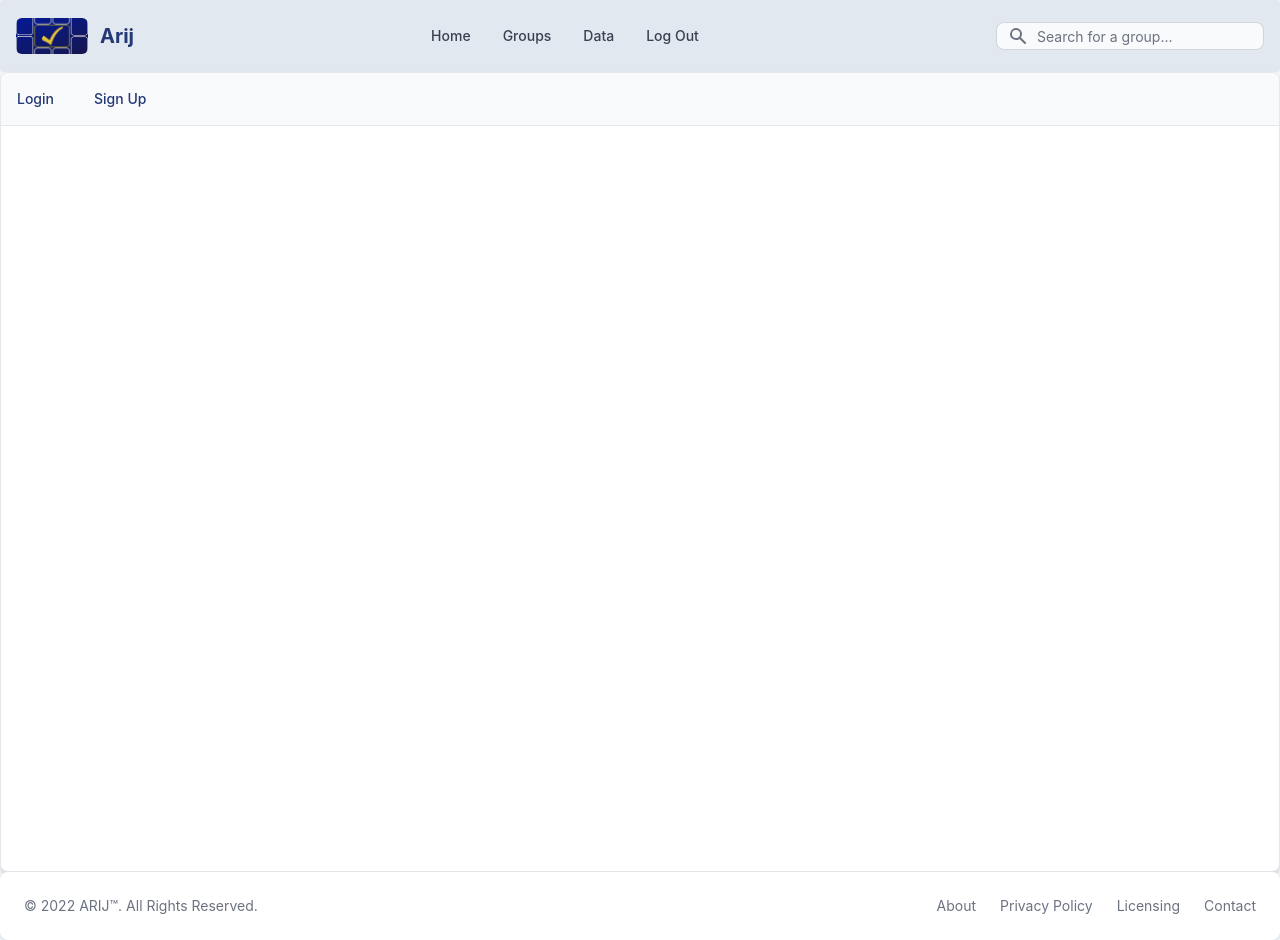
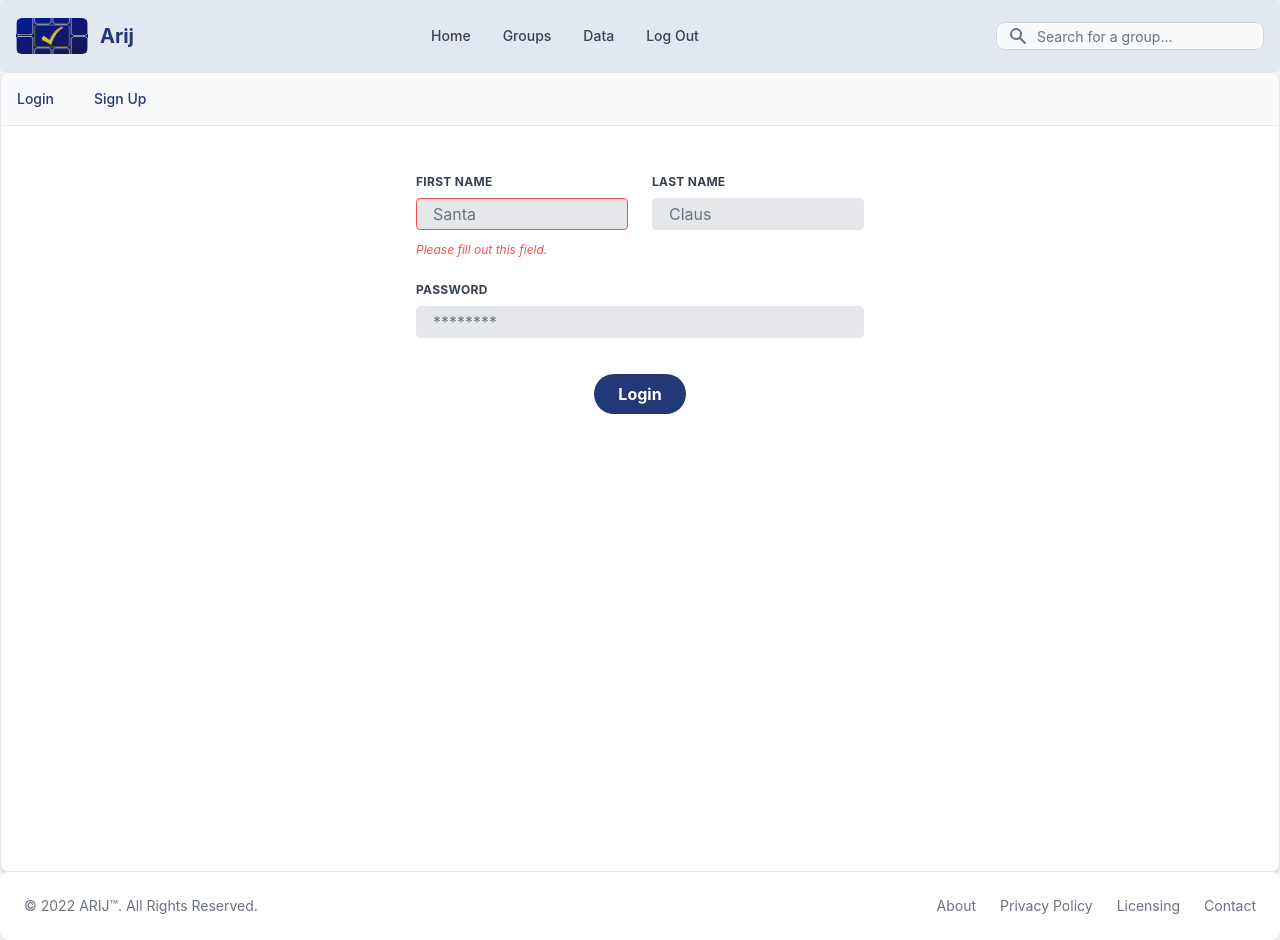
Before and after one commit to Jstelzl/arij, a React (Create React App) app in the folder client/: page / in a window 1280 px wide. Built offline with nearby package versions, Linux system fonts and the light colour scheme.

Commit message:
conditionally render login or sign up

```diff
--- a/client/src/components/Login/index.js
+++ b/client/src/components/Login/index.js
@@ -1,22 +1,34 @@
 import React from "react";
 import "../../App.css";
+import { useState } from "react";
 
 function Login() {
+  const [loginstate, setloginstate] = useState(true)
 
+  const handlePage = (event) => {
+    const page = event.target.id
+    console.log(event.target.id)
+    if (page === "login-tab") {
+      setloginstate(true)
+      console.log(loginstate)
+    } else {
+      setloginstate(false)
+      console.log(loginstate)
+    }
+  }
   return (
     <div className="w-full bg-white border rounded-lg shadow-md dark:bg-gray-800 dark:border-gray-700 min-h-screen">
       <ul className="flex flex-wrap text-sm font-medium text-center text-blue-900 border-b border-gray-200 rounded-t-lg bg-gray-50 dark:border-gray-700 dark:text-gray-400 dark:bg-gray-800"
       id="defaultTab" data-tabs-toggle="#defaultTabContent" role="tablist">
         <li className="mr-2">
-          <button id="login-tab" data-tabs-target="#login" type="button" role="tab" aria-controls="login" aria-selected="true" className="inline-block p-4 text-blue-900 rounded-tl-lg hover:bg-gray-100 dark:bg-gray-800 dark:hover:bg-gray-700 dark:text-blue-500">Login</button>
+          <button onClick={handlePage}id="login-tab" data-tabs-target="#login" type="button" role="tab" aria-controls="login"  className="inline-block p-4 text-blue-900 rounded-tl-lg hover:bg-gray-100 dark:bg-gray-800 dark:hover:bg-gray-700 dark:text-blue-500" >Login</button>
         </li>
         <li className="mr-2">
-          <button id="signup-tab" data-tabs-target="#signup" type="button" role="tab" aria-controls="signup" aria-selected="false" className="inline-block p-4 hover:text-gray-600 hover:bg-gray-100 dark:hover:bg-gray-700 dark:hover:text-gray-300">Sign Up</button>
+          <button onClick={handlePage} id="signup-tab" data-tabs-target="#signup" type="button" role="tab" aria-controls="signup" className="inline-block p-4 hover:text-gray-600 hover:bg-gray-100 dark:hover:bg-gray-700 dark:hover:text-gray-300" >Sign Up</button>
         </li>
       </ul>
       <div id="defaultTabContent">
-        {/* Login Form Tab */}
-        <form className="hidden max-w-md mx-auto my-auto " id="login" role="tabpanel" aria-labelledby="login-tab">
+        {loginstate ? <form className="max-w-md mx-auto my-auto " id="login" role="tabpanel" aria-labelledby="login-tab">
           <div className="flex flex-wrap -mx-3 mb-6 my-12">
             <div className="w-full md:w-1/2 px-3 mb-6 md:mb-0">
               <label className="block uppercase tracking-wide text-gray-700 text-xs font-bold mb-2" for="grid-first-name">
@@ -50,10 +62,8 @@ function Login() {
             </button>
           </div>
         </form>
-        {/* End Login Form Tab */}
-
-        {/* SignUp form Tab */}
-        <form className="hidden max-w-md mx-auto my-auto " role="tabpanel" id="signup" aria-labelledby="signup-tab">
+        :
+        <form className="max-w-md mx-auto my-auto " role="tabpanel" id="signup" aria-labelledby="signup-tab">
           <div className="flex flex-wrap -mx-3 mb-6 my-12">
             <div className="w-full md:w-1/2 px-3 mb-6 md:mb-0">
               <label className="block uppercase tracking-wide text-gray-700 text-xs font-bold mb-2" for="grid-first-name">
@@ -83,10 +93,17 @@ function Login() {
               className="bg-blue-900 hover:bg-blue-700 text-white font-bold py-2 px-6 rounded-full flex flex-row mx-auto"
               outline={true}
             >
-              Login
+              Sign Up
             </button>
           </div>
         </form>
+        }
+        {/* Login Form Tab */}
+
+        {/* End Login Form Tab */}
+
+        {/* SignUp form Tab */}
+
         {/* End SignUp form Tab */}
       </div>
     </div>
```
